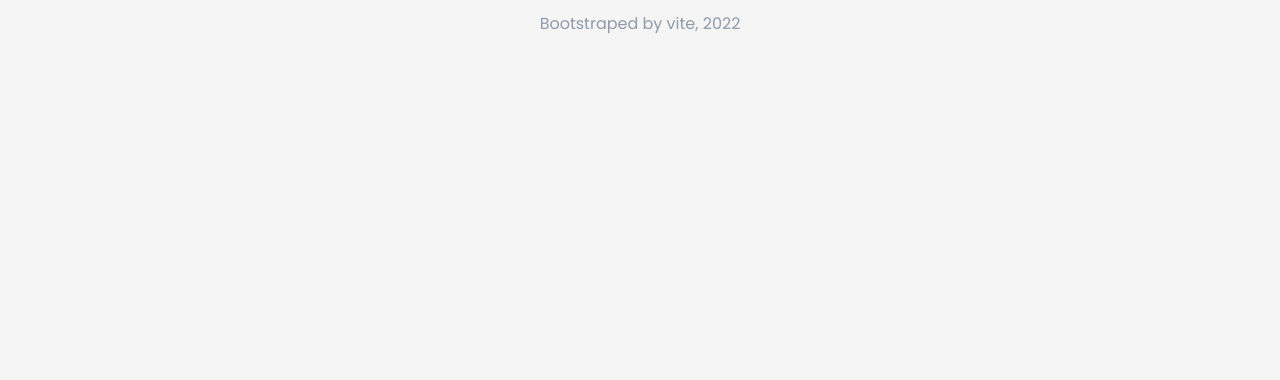
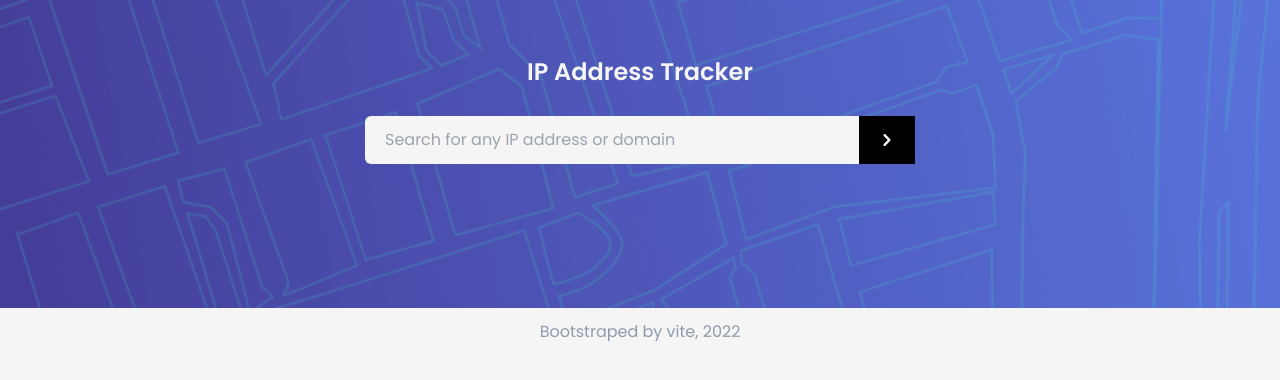
Before and after one commit to nafasebra/IP-address-tracker, a React (Vite) app: page / in a window 1280 px wide. Shown: the top 380 px of the page. Built offline with nearby package versions, Linux system fonts and the light colour scheme.

Commit message:
chear 🎯: add header component

```diff
--- a/index.html
+++ b/index.html
@@ -4,7 +4,7 @@
     <meta charset="UTF-8" />
     <link rel="icon" type="image/svg+xml" href="/vite.svg" />
     <meta name="viewport" content="width=device-width, initial-scale=1.0" />
-    <title>Vite + React + TS</title>
+    <title>IP address tracker</title>
 
     <link rel="stylesheet" href="./dist/output.css">
   </head>
--- a/package.json
+++ b/package.json
@@ -7,7 +7,7 @@
     "dev": "vite",
     "build": "tsc && vite build",
     "preview": "vite preview",
-    "tailwind": "npx tailwindcss -i ./src/index.css -o ./dist/output.css --watch"
+    "tailwind": "npx tailwindcss -i ./src/index.scss -o ./dist/output.css --watch"
   },
   "dependencies": {
     "react": "^18.2.0",
--- a/src/App.tsx
+++ b/src/App.tsx
@@ -1,6 +1,7 @@
 import { useState } from "react";
 
 import Footer from "./components/Footer";
+import Header from "./components/Header";
 
 
 
@@ -8,7 +9,7 @@ function App() {
   return (
     <>
       <div className="relative overflow-hidden">
-
+        <Header />
       </div>
       <Footer />
     </>
--- /dev/null
+++ b/src/components/Header.tsx
@@ -0,0 +1,46 @@
+import React, { useRef } from "react";
+
+function Header() {
+  const SearchInputRef = useRef(null);
+
+  const HandleSubmit = () => {};
+
+  return (
+    <header className="bg-cover bg-header">
+      <div className="w-[90%] max-w-[550px] mx-auto pt-14 pb-36">
+        <h1 className="capitalize text-light text-center font-bold text-2xl mb-7">
+          IP Address tracker
+        </h1>
+        <form action="">
+          <div className="relative overflow-hidden">
+            <input
+              type="text"
+              ref={SearchInputRef}
+              className="bg-light text-gray-700 rounded-md w-full py-3 pl-5 pr-14"
+              placeholder="Search for any IP address or domain"
+            />
+            <button
+              type="submit"
+              className="absolute top-0 right-0 bottom-0 bg-black text-light w-14 flex items-center justify-center"
+            >
+              <svg
+                className="w-6 h-6"
+                fill="currentColor"
+                viewBox="0 0 20 20"
+                xmlns="http://www.w3.org/2000/svg"
+              >
+                <path
+                  fillRule="evenodd"
+                  d="M7.293 14.707a1 1 0 010-1.414L10.586 10 7.293 6.707a1 1 0 011.414-1.414l4 4a1 1 0 010 1.414l-4 4a1 1 0 01-1.414 0z"
+                  clipRule="evenodd"
+                />
+              </svg>
+            </button>
+          </div>
+        </form>
+      </div>
+    </header>
+  );
+}
+
+export default Header;
--- a/tailwind.config.cjs
+++ b/tailwind.config.cjs
@@ -11,6 +11,9 @@ module.exports = {
       boxShadow: {
         'card': '0 2px 15px #382AE150',
       },
+      backgroundImage: {
+        'header': "url('../src/assets/pattern-bg.png')",
+      },
     },
   },
   plugins: [],
```
